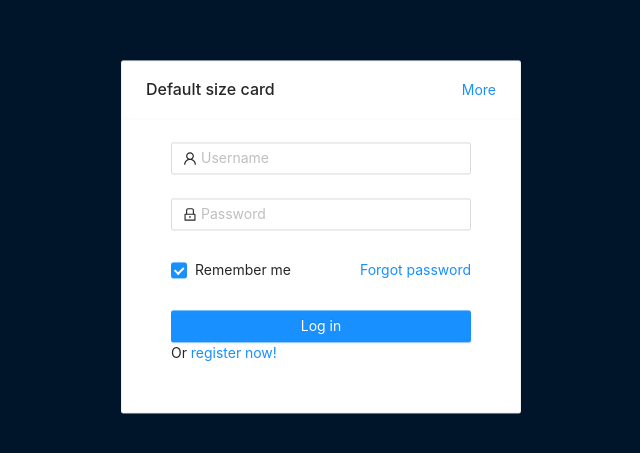
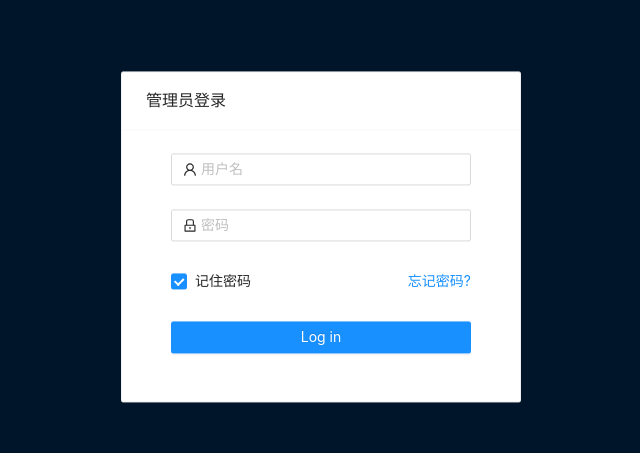
Before and after one commit to githubchx12380/ts-hook-admin, a React (Create React App) app: page /#/login in a window 1280 px wide. Shown: the part 163-616 px from the top of the page, without its empty margins (319-959 px from the left). Built offline with nearby package versions, Linux system fonts and the light colour scheme.

Commit message:
Login完成

```diff
--- /dev/null
+++ b/src/api/user.tsx
@@ -0,0 +1,9 @@
+import request from '../utils/request'
+
+
+export const userLogin = (body:object) => {
+    return request('/user/login',{
+        method:'post',
+        body
+    })
+}
--- a/src/pages/Login/index.tsx
+++ b/src/pages/Login/index.tsx
@@ -1,15 +1,31 @@
-import React from 'react'
+import React, { useState } from 'react'
 import { Form, Input, Button, Checkbox,Card  } from 'antd';
 import { UserOutlined, LockOutlined } from '@ant-design/icons';
 import styles from './index.module.scss'
+import { userLogin } from '../../api/user'
 
-const Login:React.FC = () => {
+const Login:React.FC = (props:any) => {
+    const [model,setModel] = useState<any>({})
+
     function onFinish() {
+        userLogin(model).then(res => {
+            if(res.code === 200) {
+                sessionStorage.setItem('token',res.token)
+                sessionStorage.setItem('id',res.id)
+                console.log(props.history.replace('/Layout'));
+            }
+        })
+    }
+    //账号密码
+    function setUserinfo(e:any,str:string) {
+        model[str] = e.target.value || ''
+        setModel(model)
+    }
 
-    }
     return (
+
         <div className={styles.container}>
-            <Card className={styles.cart_container} title="Default size card"  hoverable extra={<a href="#">More</a>} style={{ width: 400 }}>
+            <Card className={styles.cart_container} title="管理员登录"  hoverable  style={{ width: 400 }}>
                 <Form
                     name="normal_login"
                     className={styles.login_form}
@@ -18,27 +34,28 @@ const Login:React.FC = () => {
                 >
                     <Form.Item
                     name="username"
-                    rules={[{ required: true, message: 'Please input your Username!' }]}
+                    rules={[{ required: true, message: '请输入有效的用户名' }]}
                     >
-                    <Input prefix={<UserOutlined className="site-form-item-icon" />} placeholder="Username" />
+                    <Input onChange={(e) => setUserinfo(e,'username')} prefix={<UserOutlined className="site-form-item-icon" />} placeholder="用户名" />
                     </Form.Item>
                     <Form.Item
                     name="password"
-                    rules={[{ required: true, message: 'Please input your Password!' }]}
+                    rules={[{ required: true, message: '请输入有效的密码' }]}
                     >
                     <Input
+                        onChange={(e) => setUserinfo(e,'password')}
                         prefix={<LockOutlined className="site-form-item-icon" />}
                         type="password"
-                        placeholder="Password"
+                        placeholder="密码"
                     />
                     </Form.Item>
                     <Form.Item>
                     <Form.Item name="remember" valuePropName="checked" noStyle>
-                        <Checkbox>Remember me</Checkbox>
+                        <Checkbox>记住密码</Checkbox>
                     </Form.Item>
 
-                    <a className={styles.login_form_forgot} href="">
-                        Forgot password
+                    <a className={styles.login_form_forgot} href="/logins">
+                        忘记密码?
                     </a>
                     </Form.Item>
 
@@ -46,7 +63,6 @@ const Login:React.FC = () => {
                     <Button type="primary" htmlType="submit" className={styles.login_form_button }>
                         Log in
                     </Button>
-                    Or <a href="">register now!</a>
                     </Form.Item>
                 </Form>
             </Card>
--- a/src/utils/request.ts
+++ b/src/utils/request.ts
@@ -1,14 +1,6 @@
 import { message } from 'antd'
 const BaseUrl:string = 'http://localhost:1337/admin/api'
-interface headers {
-    header:string
-}
-interface setConfig {
-    method:string,
-    body?:object | string,
-    headers?:object,
-    query?:object
-}
+
 
 function queryString(method:string,body:any):string {
     if(method === 'get' || method === 'GET') {
@@ -24,25 +16,30 @@ function queryString(method:string,body:any):string {
     return ''
 }
 
-const request = (url:string,config?:setConfig) => {
+const request = (url:string,config?:any ) => {
     let querystring = ''
     if(config && config.body) {
         config.body = queryString(config.method,config.body)
+        config.headers = {...config.headers,'content-type': 'application/json'}
 
     }else if(config && config.query) {
         querystring = queryString(config.method,config.query)
     }
 
-    return fetch(BaseUrl + url + querystring,<object>config).then(res => {
+    return fetch(BaseUrl + url + querystring,config).then(res => {
         if(res.ok) {
+
             return res.json()
         }else{
             throw new Error('Error ...')
         }
     }).then(result => {
-
+        if(result.code !== 200) {
+            message.error(result.msg)
+        }
         return result
     }).catch(err => {
+
         message.error('errorMessage')
     })
 }
```
